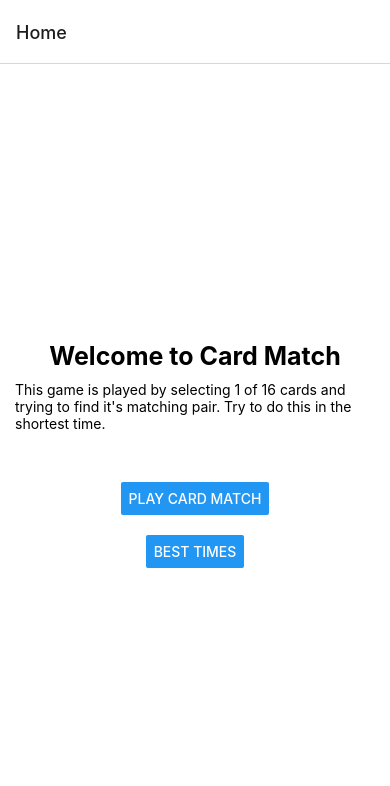
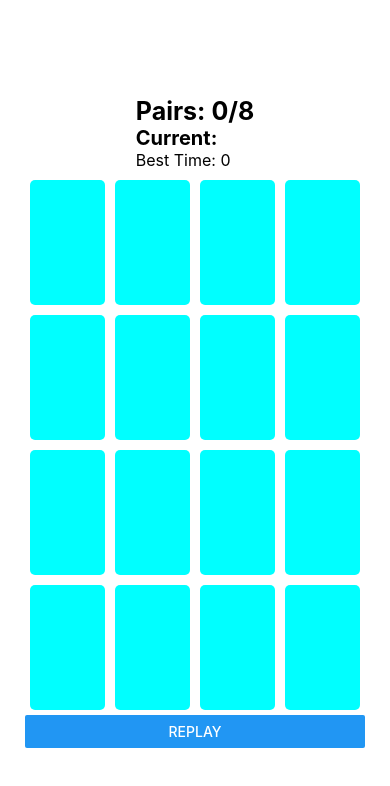
Before and after one commit to Tempus-Dominus/cardMatch, a React Native app: screen / in a window 390 px wide. Shown: the top 786 px of the page. Built offline with nearby package versions, Linux system fonts and the light colour scheme.

Commit message:
Completed logic for assignment 2

```diff
--- a/App.js
+++ b/App.js
@@ -1,48 +1,41 @@
-import { StatusBar } from 'expo-status-bar';
-import React, { Component } from 'react';
-import { useState } from 'react';
-import { Button, StyleSheet, Text, TextInput, TouchableOpacity, View } from 'react-native';
-import { NavigationContainer } from '@react-navigation/native';
-import { createNativeStackNavigator } from '@react-navigation/native-stack';
+/* Some sample code towards Assignment 2
+\author		Stephen Graham
+\date		2022-02-15
+\modified	2022-02-15 by Keelan Hyde
+\mod-reason	To fulfill assignment two by adding the card comparison and clock logic
+\file 		App.js
+\brief		This is sample code only and may not be fit for all purposes!!!
+\notes
+Some of the problems in class were from copying props into state instead of using them directly
+(see: https://reactjs.org/blog/2018/06/07/you-probably-dont-need-derived-state.html)
 
-const Stack = createNativeStackNavigator();
+\Additional Notes
+	Completed adding the logic to allow card comparison and timing of the round.
+	Best Time will only update upon hitting the reset button. <==(TODO: FIX)
+*/
+import React, { Component, useState } from 'react';
+import { Button, StyleSheet, Text, TouchableOpacity, View } from 'react-native';
 
 class Card extends Component {
 	constructor(props) {
 		super(props);
-        this.state = {
-            faceup: false,
-            initflip: false,
-            flip: props.flip,
-            faceChange: false,
-            cardImage: null,
-            cardNumber: props.cardNumber,
-            cardID: props.cardID,
-            dataID: null,
-            disableTouch: props.disableTouch,
-        }
+		// removed this.state from this implementation of Card
 	}
 
-
-
-    //Onpress event handler for this card
+	// this is the onPress event handler for this card
+	// it just calls the provided callbackFunction and returns the current cardId prop
 	flipCard = () => {
-        this.setState({
-            faceup: !this.state.faceup,
-
-        });
-        this.props.parentCallback(this.props.cardID, this.props.cardNumber);
+		this.props.callbackFunction(this.props.cardId);
+		this.props.parentCallback(this.props.cardId, this.props.cardNumber);
 	}
 
-
 	render() {
-        //conditionally decide what to show on the card
+		// conditionally decide what to show for the card
 		let showSide;
 		let cardNumber;
-        let disableTouch = this.disableTouch;
-        if (this.state.faceup) {
+		if (this.props.facing) {
 			showSide=styles.cardFace;
-            cardNumber = this.state.cardNumber;
+			cardNumber = this.props.cardNumber;
 		} else {
 			showSide=styles.cardBack;
 			cardNumber="";
@@ -52,7 +45,7 @@ class Card extends Component {
 			<TouchableOpacity
 				style={showSide}
 				onPress={this.flipCard}
-                disabled={disableTouch}
+				disabled={this.props.disabled}
 			>
 				<Text style={{fontWeight: 'bold', fontSize: 50,}}>{cardNumber}</Text>
 			</TouchableOpacity>
@@ -94,107 +87,47 @@ class Clock extends Component {
 }
 
 
-
 export default class App extends Component {
-    constructor() {
-        super();
+	// the state starts with an unshuffled deck with all cards not faceUp
+	constructor(props) {
+		super(props);
 		this.state = {
 			showClock: false,
 			lastClockValue: 0,
+			bestTime: 0,
 			firstCard: null,
             secondCard: null,
-            faceup: [
+			cardPairs: 0,
+			startClick: true,
+			deck: [1,1,2,2,3,3,4,4,5,5,6,6,7,7,8,8],
+			faceUp: [
 				false, false, false, false,
 				false, false, false, false,
 				false, false, false, false,
+				false, false, false, false],
+			disable: [
 				false, false, false, false,
-            ],
-
-        }
-    }
-
-    showClock = () => {
-        this.setState({
-            showClock: !this.state.showClock
-        });
-    }
-
-    getClockValue = (clockValue) => {
-        this.setState({
-            lastClockValue: clockValue,
-        })
-    }
-
-    clickCard = (cID, cNum, cflip) => {
-        if (!this.state.firstCard){
-            this.setState({
-                firstCard: {gridCard: cID, cardValue: cNum}
-            })
-        } else {
-            this.setState({
-                secondCard: {gridCard: cID, cardValue: cNum}
-            })
-        }
-    }
-
-    noMatch = (cardOne) => {
-        if (cardOne) {
-            let faces = this.state.faceup;
-            let pos1 = this.state.firstCard.gridCard
-            let pos2 = this.state.secondCard.gridCard
-            faces[this.state.firstCard.gridCard] = !faces[this.state.firstCard.gridCard]
-
-            this.setState({faceup: faces, firstCard: {gridCard: null, cardValue: null}, secondCard: {gridCard: null, cardValue: null}})
-            alert(this.state.faceup[0])
-        }
-    }
-
-    componentDidUpdate(){
-        if (this.state.secondCard){
-            if (this.state.firstCard.cardValue === this.state.secondCard.cardValue){
-                alert("Match")
-
-            } else {
-                {this.noMatch(this.state.firstCard)}
-
-
-
-            }
-        }
+				false, false, false, false,
+				false, false, false, false,
+				false, false, false, false],
+		};
 	}
 
 
-
-    HomeScreen = ({ navigation, route }) => {
-        return (
-            <View style={styles.container}>
-                <View style={{alignItems: 'center',}}>
-                    <Text style={{fontWeight: 'bold', fontSize: 25, padding: 10}}>Welcome to Card Match</Text>
-                    <Text style={{paddingBottom: 40, paddingLeft: 15, paddingRight: 15,}}>This game is played by selecting 1 of 16 cards and trying to find it's matching pair. Try to do this in the shortest time.</Text>
-                </View>
-
-                <View style={styles.buttonContainer}>
-                    <Button
-                        title="Play Card Match"
-                        onPress={() => { navigation.navigate('Card Match',) }}
-                    />
-                </View>
-                <View style={styles.buttonContainer}>
-                    <Button
-                        title="Best Times"
-                        onPress={() => {}}
-                    />
-                </View>
-
-                <StatusBar style="auto" />
-            </View>
-        )
+	// assuming this App mounts, do the shuffling.
+	componentDidMount() {
+		this.setState({ deck: this.shuffle(this.state.deck) });
 	}
 
-    GameScreen = ({ navigation, route }) => {
-        let gameArray = ["1","2","3","4","5","6","7","8","1","2","3","4","5","6","7","8",];
-        let gameArrayLength =  gameArray.length;
-
+	/****************************************************************************
+	\function 	shuffle
+	\param		rawDeck is an array of items to shuffle
+	\return		a permutation of the original rawDeck
+	\brief		This is an implementation of the Fisher-Yates shuffle algorithm
+	****************************************************************************/
+	shuffle = (rawDeck) => {
+		let shuffledDeck = rawDeck;
+		let currentIndex = shuffledDeck.length;
 		let randomize = (arr, n) =>{
             for (let i = n-1; i>0; i--){
                 let j = Math.floor(Math.random() * (i+1));
@@ -202,77 +135,261 @@ export default class App extends Component {
             }
         }
 
-        randomize (gameArray, gameArrayLength);
+        randomize (rawDeck, currentIndex);
+		return shuffledDeck;
+	}
 
+
+	/***************************************************************************
+	\function 	onCardClick
+	\param		cardId is the id of the clicked card passed during callback
+	\return		none
+	\post   	the state of the face for the selected card is inverted
+	\brief		this function is intended as a callback when a card is clicked
+		prevents a card from being flipped face down.
+	****************************************************************************/
+	onCardClick = (cardId) => {
+		if (!this.state.faceUp[cardId]){
+			let faces = this.state.faceUp;
+			faces[cardId] = !faces[cardId];
+			this.setState({ faceUp: faces });
+		}
+		if (this.state.startClick){
+			if(!this.state.showClock){
+				this.setState({showClock: !this.state.showClock, startClick: false})
+			}
+		}
+	}
+
+	/***************************************************************************
+	\function 	onMismatch
+	\param		none
+	\return		none
+	\post   	the state of the face for the selected card is inverted
+	\brief		flips card facedown on mismatched selection
+	****************************************************************************/
+	onMismatch = () => {
+			let faces = this.state.faceUp;
+			faces[this.state.firstCard.cardId] = !faces[this.state.firstCard.cardId];
+			faces[this.state.secondCard.cardId] = !faces[this.state.secondCard.cardId];
+			this.setState({ faceUp: faces, firstCard: null, secondCard: null });
+	}
+
+	/****************************************************************************
+	\function 	renderCard
+	\param		id is the proposed id for a new Card component
+	\return		<Card> component with the correct props set
+	\brief		this is a helper function to encapsulate the generation of Cards
+	*****************************************************************************/
+	renderCard = (id) => {
+		return(
+			<Card
+				cardNumber={this.state.deck[id]}
+				callbackFunction={this.onCardClick}
+				facing={this.state.faceUp[id]}
+				cardId={id}
+				parentCallback={this.selCard}
+				disabled={this.state.disable[id]}
+			/>
+		);
+	}
+
+	/****************************************************************************
+	\function 	resetGame
+	\param		none
+	\return		none
+	\post		cards state reset to faceUp = false for all cards
+	\post		the deck of cars is re-shuffled
+	\brief		flips all cards face down and shuffles the deck
+	*****************************************************************************/
+	resetGame = () => {
+		let deckState = [
+				false, false, false, false,
+				false, false, false, false,
+				false, false, false, false,
+				false, false, false, false];
+		let disable = [
+			false, false, false, false,
+			false, false, false, false,
+			false, false, false, false,
+			false, false, false, false];
+		let mixedDeck = this.shuffle(this.state.deck);
+		this.setState({
+			deck: mixedDeck,
+			faceUp: deckState,
+			disable: disable,
+		});
+
+	}
+
+
+	/****************************************************************************
+	\function 	onMatch
+	\param		none
+	\return		none
+	\post		disables card touch button on match
+	\post		secondCard and firstCard are set to null
+	\post		clock is stopped and best time is taken when all 8-pairs are matched
+	\brief		prevents flipping of matched cards, updates best time on last pair
+	*****************************************************************************/
+	onMatch = () => {
+		let noFlip = this.state.disable;
+		noFlip[this.state.firstCard.cardId] = !noFlip[this.state.firstCard.cardId];
+		noFlip[this.state.secondCard.cardId] = !noFlip[this.state.secondCard.cardId];
+		this.setState({ disable: noFlip, firstCard: null, secondCard: null, cardPairs: this.state.cardPairs+=1 });
+
+
+		if(this.state.cardPairs == 8){
+			if(this.state.bestTime == 0){
+				this.setState({bestTime: this.state.bestTime=this.state.lastClockValue})
+			} else if(this.state.lastClockValue < this.state.bestTime){
+				this.setState({bestTime: this.state.bestTime=this.state.lastClockValue})
+			}
+			this.setState({
+				showClock: !this.state.showClock
+			});
+
+		}
+
+		console.log(this.state.lastClockValue, "LASTclkVALUE");
+	}
+
+
+	/****************************************************************************
+	\function 	checkMatch
+	\param		none
+	\return		none
+	\post		if match is made calls onMatch
+	\post		if no match is made calls onMismatch, on delay
+	\post		clock is stopped and best time is taken when all 8-pairs are matched
+	\brief		Checks for matching cards
+	*****************************************************************************/
+	checkMatch = () => {
+		if (this.state.firstCard.cardValue === this.state.secondCard.cardValue){
+			{this.onMatch()}
+		} else {
+			setTimeout(() => {this.onMismatch()}, 1000)
+		}
+	}
+
+
+	/****************************************************************************
+	\function 	selCard
+	\param		cID, CNum
+	\return		none
+	\post		sets the selected cards
+	\post		calls checkMatch on selection of second card
+	\brief		Holds selected cards
+	*****************************************************************************/
+	selCard = (cID, cNum) => {
+        if (!this.state.firstCard){
+            this.setState({
+                firstCard: {cardId: cID, cardValue: cNum}
+			})
+
+        } else if (!this.state.secondCard) {
+
+            this.setState({
+                secondCard: {cardId: cID, cardValue: cNum}}, () => { this.checkMatch()
+            })
+
+        }
+    }
+
+	/****************************************************************************
+	\function 	showClock
+	\param		none
+	\return		none
+	\post		inverts showClock
+	\brief		Turns on the clock/timer
+	*****************************************************************************/
+	showClock = () => {
+        this.setState({
+            showClock: !this.state.showClock
+        });
+    }
+
+	/****************************************************************************
+	\function 	getClockValue
+	\param		clockValue
+	\return		none
+	\post		sets lastClockValue with current clock value
+	\brief		stores the latest clock value
+	*****************************************************************************/
+	getClockValue = (clockValue) => {
+        this.setState({
+            lastClockValue: clockValue,
+        })
+    }
+
+	/****************************************************************************
+	\function 	resetButtonClick
+	\param		none
+	\return		none
+	\post		Calls resetGame and showClock functions
+	\post		sets best time variable
+	\brief		allows the replay button to perform multiple actions
+	*****************************************************************************/
+	resetButtonClick = () => {
+		{this.resetGame()}
+		{this.showClock()}
+		this.setState({cardPairs: 0})
+
+		if(this.state.bestTime == 0){
+			this.setState({bestTime: this.state.lastClockValue})
+		} else if(this.state.lastClockValue < this.state.bestTime){
+			this.setState({bestTime: this.state.lastClockValue})
+		}
+
+		console.log(this.state.deck)
+	}
+
+	render() {
 		let clockDisplay;
-        if (true){
+		if (this.state.showClock) {
             clockDisplay = <Clock parentCallback={this.getClockValue} />
         }
 
-        let iflip = this.state.faceup
 
 		return (
-            <View style={ styles.containerTwo }>
+			<View style={styles.container}>
 				<View style={ styles.infoContainer }>
                     <View style={styles.matchInfo}>
-                        <Text style={{fontWeight: 'bold', fontSize: 25, alignContent: "flex-end"}}>Pairs: **/8</Text>
+                        <Text style={{fontWeight: 'bold', fontSize: 25, alignContent: "flex-end"}}>Pairs: {this.state.cardPairs}/8</Text>
                     </View>
                     <View style={styles.timeInfo}>
                         <Text style={{ fontWeight: 'bold', fontSize: 20, alignContent: "flex-end" }}>Current: {clockDisplay}</Text>
-                        <Text style={{ fontSize: 16, alignContent: "flex-end" }}>Best Time: xxxx</Text>
+                        <Text style={{ fontSize: 16, alignContent: "flex-end" }}>Best Time: {this.state.bestTime}</Text>
                     </View>
                 </View>
 				<View style={styles.cardContainer}>
 					<View style={styles.cardRow}>
-
-                        <Card cardNumber={gameArray[0]}  cardID="0" flip={iflip} parentCallback={this.clickCard}/>
-                        <Card cardNumber={gameArray[1]}  cardID="1" flip={iflip} parentCallback={this.clickCard}/>
-                        <Card cardNumber={gameArray[2]}  cardID="2" flip={iflip} parentCallback={this.clickCard}/>
-                        <Card cardNumber={gameArray[3]}  cardID="3" flip={iflip} parentCallback={this.clickCard}/>
+						{this.renderCard(0)}
+						{this.renderCard(1)}
+						{this.renderCard(2)}
+						{this.renderCard(3)}
 					</View>
 					<View style={styles.cardRow}>
-                        <Card cardNumber={gameArray[4]}  cardID="4" flip={iflip[4]} parentCallback={this.clickCard}/>
-                        <Card cardNumber={gameArray[5]}  cardID="5" flip={iflip[5]} parentCallback={this.clickCard}/>
-                        <Card cardNumber={gameArray[6]}  cardID="6" flip={iflip[6]} parentCallback={this.clickCard}/>
-                        <Card cardNumber={gameArray[7]}  cardID="7" flip={iflip[7]} parentCallback={this.clickCard}/>
+						{this.renderCard(4)}
+						{this.renderCard(5)}
+						{this.renderCard(6)}
+						{this.renderCard(7)}
 					</View>
 					<View style={styles.cardRow}>
-                        <Card cardNumber={gameArray[8]}   cardID="8" flip={iflip[8]} parentCallback={this.clickCard}/>
-                        <Card cardNumber={gameArray[9]}   cardID="9" flip={iflip[9]} parentCallback={this.clickCard}/>
-                        <Card cardNumber={gameArray[10]} cardID="10" flip={iflip[10]} parentCallback={this.clickCard}/>
-                        <Card cardNumber={gameArray[11]} cardID="11" flip={iflip[11]} parentCallback={this.clickCard}/>
+						{this.renderCard(8)}
+						{this.renderCard(9)}
+						{this.renderCard(10)}
+						{this.renderCard(11)}
 					</View>
 					<View style={styles.cardRow}>
-                        <Card cardNumber={gameArray[12]} cardID="12" flip={iflip[12]} parentCallback={this.clickCard}/>
-                        <Card cardNumber={gameArray[13]} cardID="13" flip={iflip[13]} parentCallback={this.clickCard}/>
-                        <Card cardNumber={gameArray[14]} cardID="14" flip={iflip[14]} parentCallback={this.clickCard}/>
-                        <Card cardNumber={gameArray[15]} cardID="15" flip={iflip[15]} parentCallback={this.clickCard}/>
+						{this.renderCard(12)}
+						{this.renderCard(13)}
+						{this.renderCard(14)}
+						{this.renderCard(15)}
+					</View>
+					<Button onPress={this.resetButtonClick} title="replay" />
 				</View>
 			</View>
-
-                <StatusBar style="auto" />
-            </View>
-        )
-    }
-
-    render() {
-
-        return (
-            <NavigationContainer>
-                <Stack.Navigator>
-                    <Stack.Screen
-                        name="Home"
-                        component={this.HomeScreen}
-                        options={{ title: 'Home' }}
-                    />
-
-                    <Stack.Screen
-                        name="Card Match"
-                        component={this.GameScreen}
-                        options={{ title: 'Card Match' }}
-                    />
-                </Stack.Navigator>
-            </NavigationContainer>
 		);
 	}
 }
@@ -284,55 +401,30 @@ const styles = StyleSheet.create({
 		alignItems: 'center',
 		justifyContent: 'center',
 	},
-  containerTwo: {
-    flex: 1,
-    backgroundColor: '#fff',
-  },
-  buttonContainer: {
-    padding: 10,
-    alignItems: 'center',
-    justifyContent: 'center',
-    },
 	cardBack: {
         backgroundColor: "aqua",
         width: 75,
         height: 125,
-    margin: 10,
-    padding: 20,
-    borderRadius: 10,
+        margin: 5,
+        padding: 2,
+        borderRadius: 5,
     },
 	cardFace: {
         backgroundColor: "red",
         width: 75,
         height: 125,
-    margin: 10,
-    padding: 20,
-    borderRadius: 10,
+        margin: 5,
+        padding: 2,
+        borderRadius: 5,
 		alignItems: "center",
 		justifyContent: "center",
     },
     cardContainer: {
-      marginTop: 10,
-      marginBottom: 10,
+        marginTop: 5,
     },
     cardRow: {
         flexDirection: "row",
         justifyContent: "center",
         alignItems: "center",
     },
-    infoContainer: {
-        marginTop: 10,
-        flex: 1,
-        flexDirection: "row",
-    },
-    matchInfo: {
-        width: "50%",
-
-        padding: 5,
-    },
-    timeInfo: {
-        width: "50%",
-
-        padding: 5,
-    },
 });
```
Also changed, not shown: 1 other file (tests, documents, lock files or other folders). Lines whose indentation alone changed are shown as unchanged.
